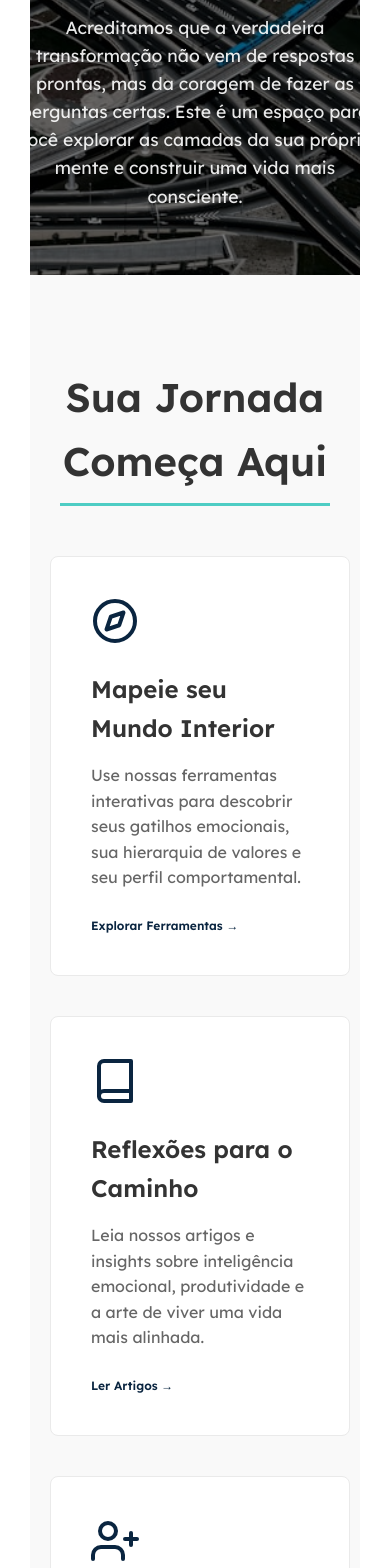
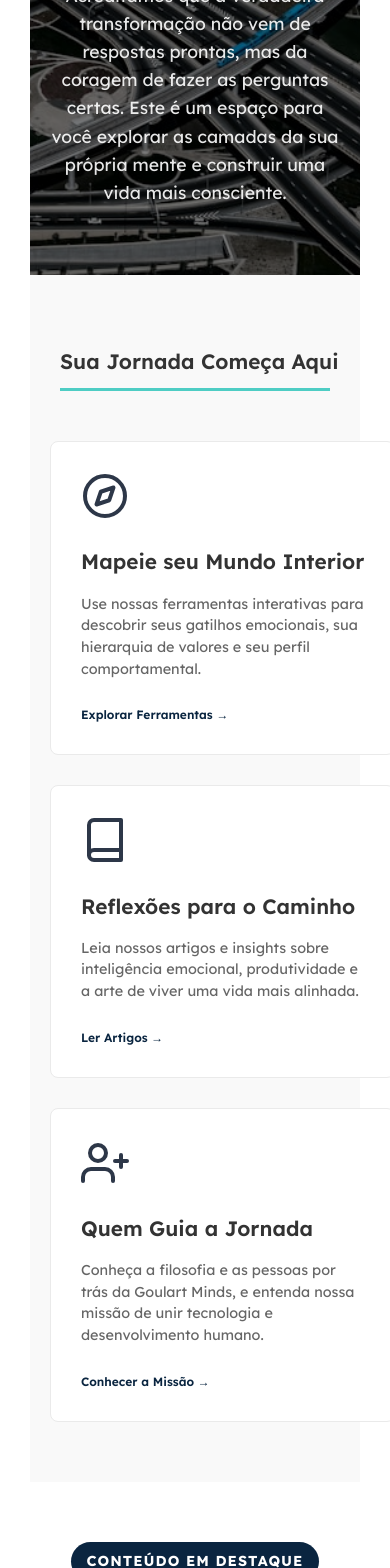
Before and after one commit to BrutusSMG/goulartminds-plataforma, a Next.js app: page / in a window 390 px wide. Shown: the part 432-2000 px from the top of the page. Built offline with nearby package versions, Linux system fonts and the light colour scheme; no server answers; the database is empty.

Commit message:
feat: Implementa melhorias likes, compartilhamento social e ícones

```diff
--- a/next.config.js
+++ b/next.config.js
@@ -8,33 +8,40 @@ const nextConfig = {
   images: {
     remotePatterns: [
       {
+        protocol: 'https',
+        hostname: 'res.cloudinary.com',
+        port: '',
+        pathname: '/**',
+      },
+
+      {
+        protocol: 'https',
+        hostname: 'lh3.googleusercontent.com',
+        port: '',
+        pathname: '/**',
+      },
+      {
         protocol: 'http',
         hostname: 'localhost',
         port: '3000',
         pathname: '/**',
       },
-      // Adicione o domínio de produção aqui também para quando fizer o deploy
+
       {
         protocol: 'https',
         hostname: 'www.goulartminds.com.br',
         port: '',
         pathname: '/**',
       },
+      {
+        protocol: 'https',
+        hostname: 'goulartminds.com.br',
+        port: '',
+        pathname: '/**',
+      },
     ],
-  },
-
-  // Mantendo sua configuração de 'env' original
-  env: {
-    DATABASE_URL: process.env.DATABASE_URL,
-    NEXTAUTH_URL: process.env.NEXTAUTH_URL,
-    NEXTAUTH_SECRET: process.env.NEXTAUTH_SECRET,
-    EMAIL_SERVER_USER: process.env.EMAIL_SERVER_USER,
-    EMAIL_SERVER_PASS: process.env.EMAIL_SERVER_PASS,
-    EMAIL_SERVER_HOST: process.env.EMAIL_SERVER_HOST,
-    EMAIL_SERVER_PORT: process.env.EMAIL_SERVER_PORT,
-    EMAIL_FROM: process.env.EMAIL_FROM,
   },
 };
 
-// 👇 Mantendo a sua sintaxe de exportação original, que está correta para o seu projeto
+
 module.exports = nextConfig;
--- a/package.json
+++ b/package.json
@@ -25,6 +25,7 @@
     "@auth/prisma-adapter": "^1.6.0",
     "@prisma/client": "5.12.1",
     "cloudinary": "^2.8.0",
+    "date-fns": "^4.1.0",
     "dotenv": "^17.2.3",
     "formidable": "^3.5.4",
     "next": "13.5.6",
--- a/pages/index.js
+++ b/pages/index.js
@@ -94,7 +94,7 @@ export default function HomePage(props) {
             </Link>
 
             {/* Card 3: Sobre Nós */}
-            <Link href="/sobre" className={styles.card}>
+            <Link href="/em-construcao" className={styles.card}>
               <div className={styles.cardIcon}>
                 {/* Ícone de Conexão (SVG ) */}
                 <svg
@@ -155,8 +155,8 @@ export default function HomePage(props) {
                       src={article.imageUrl}
                       alt={article.title}
                       fill={true}
-                    sizes="100vw"
-                    style={{ objectFit: 'cover' }}
+                      sizes="(max-width: 900px) 100vw, 50vw"
+                      style={{ objectFit: 'cover', borderRadius: '8px'}}
                       className={styles.featuredImage}
                       priority={true}
                   />
--- /dev/null
+++ b/styles/EmConstrucao.module.css
@@ -0,0 +1,56 @@
+/* src/styles/EmConstrucao.module.css */
+
+.container {
+  display: flex;
+  flex-direction: column;
+  align-items: center;
+  justify-content: center;
+  text-align: center;
+  min-height: 60vh; /* Garante que o conteúdo ocupe uma boa parte da tela */
+  padding: 40px 20px;
+}
+
+.iconWrapper {
+  margin-bottom: 2rem;
+  color: var(--primary-color, #0070f3);
+}
+
+.title {
+  font-size: 2.5rem;
+  font-weight: 600;
+  color: #333;
+  margin-bottom: 1rem;
+}
+
+.subtitle {
+  font-size: 1.2rem;
+  color: #666;
+  line-height: 1.6;
+  max-width: 500px;
+  margin-bottom: 2.5rem;
+}
+
+.homeButton {
+  display: inline-block;
+  padding: 12px 24px;
+  background-color: var(--primary-color, #0070f3);
+  color: white;
+  font-weight: bold;
+  text-decoration: none;
+  border-radius: 8px;
+  transition: background-color 0.2s ease, transform 0.2s ease;
+}
+
+.homeButton:hover {
+  background-color: #005bb5; /* Um tom mais escuro da cor primária */
+  transform: translateY(-2px);
+}
+
+@media (max-width: 768px) {
+  .title {
+    font-size: 2rem;
+  }
+  .subtitle {
+    font-size: 1rem;
+  }
+}
--- a/styles/homepage.module.css
+++ b/styles/homepage.module.css
@@ -45,7 +45,7 @@
 }
 
 .heroTitle {
-  font-size: 3.5rem; /* Tamanho grande para o título */
+  font-size: 3rem; /* Tamanho grande para o título */
   font-weight: 600;
   margin-bottom: 1rem;
   line-height: 1.2;
@@ -76,9 +76,22 @@
   .heroSection {
     height: 60vh;
   }
+
+  .heroContent {
+    /* Adiciona a propriedade de quebra de palavra como segurança */
+    word-wrap: break-word;
+    overflow-wrap: break-word; /* Versão mais moderna da mesma propriedade */
+  }
+
   .heroTitle {
-    font-size: 2.5rem;
+    /* --- TÉCNICA DE TIPOGRAFIA RESPONSIVA --- */
+    /* clamp(MIN, IDEAL, MAX) */
+    /* Mínimo: 2rem (32px) */
+    /* Ideal: 8vw (8% da largura da tela) */
+    /* Máximo: 2.8rem (aprox. 45px) */
+    font-size: clamp(2rem, 8vw, 2.8rem);
   }
+
   .heroSubtitle {
     font-size: 1.1rem;
   }
@@ -90,7 +103,7 @@
 
 .explorationSection {
   padding: 80px 0;
-  background-color: #f9f9f9; /* Um cinza bem claro para o fundo */
+  background-color: #f9f9f9;
 }
 
 .sectionContainer {
@@ -101,7 +114,7 @@
 }
 
 .sectionTitle {
-  font-size: 2.5rem;
+  font-size: 1.8rem;
   font-weight: 600;
   margin-bottom: 50px;
   color: #333;
@@ -109,8 +122,8 @@
 
 .cardsGrid {
   display: grid;
-  grid-template-columns: repeat(auto-fit, minmax(300px, 1fr)); /* Grid responsivo */
-  gap: 40px; /* Espaçamento entre os cards */
+  grid-template-columns: repeat(auto-fit, minmax(300px, 1fr));
+  gap: 40px;
 }
 
 .card {
@@ -131,8 +144,10 @@
 
 .cardIcon {
   margin-bottom: 20px;
-  color: var(--primary-color, #0070f3); /* Cor do ícone */
 }
+.iconColor1 { color: #2a9d8f; } /* Verde-azulado */
+.iconColor2 { color: #e76f51; } /* Laranja-queimado */
+.iconColor3 { color: #f4a261; } /* Amarelo-mostarda */
 
 .cardTitle {
   font-size: 1.5rem;
@@ -154,6 +169,42 @@
   text-decoration: none;
 }
 
+@media (max-width: 768px) {
+  .explorationSection {
+    padding: 60px 0; /* Menos preenchimento vertical no mobile */
+  }
+
+  .sectionTitle {
+    /* 1. Título da Seção em uma linha */
+    white-space: nowrap; /* Impede a quebra de linha */
+    font-size: 1.3rem; /* Reduz um pouco para garantir que caiba */
+  }
+
+  .cardsGrid {
+    /* Ajusta o grid para ter apenas uma coluna no mobile */
+    grid-template-columns: 1fr;
+    gap: 30px; /* Menos espaçamento entre os cards */
+  }
+
+  .card {
+    padding: 30px; /* Menos preenchimento interno nos cards */
+  }
+
+  .cardTitle {
+    /* 3. Título do Card em uma linha */
+    white-space: nowrap;
+    overflow: hidden; /* Esconde o que não couber */
+    text-overflow: ellipsis; /* Adiciona "..." no final se o texto for cortado */
+    font-size: 1.3rem; /* Reduz um pouco o tamanho */
+  }
+
+  .cardText {
+    /* 4. Diminui o texto do card */
+    font-size: 0.9rem;
+    line-height: 1.5;
+  }
+}
+
 /* ============================================ */
 /* ESTILOS PARA A SEÇÃO DE DESTAQUE             */
 /* ============================================ */
@@ -171,11 +222,11 @@
 
 .featuredTag {
   display: inline-block;
-  margin-bottom: 15px;
-  padding: 5px 12px;
-  background-color: #eef1f5;
-  color: var(--primary-color, #0070f3);
-  font-size: 0.8rem;
+  margin-bottom: 50px;
+  padding: 15px 15px;
+  background-color: var(--primary-color, #0070f3); /* Usa a cor primária como fundo */
+  color: white;
+  font-size: 1rem;
   font-weight: bold;
   border-radius: 20px;
   letter-spacing: 1px;
@@ -254,26 +305,48 @@
 
 /* Ajustes para telas menores (celulares) */
 @media (max-width: 900px) {
-  .featuredContent {
-    /* Empilha a imagem e o texto */
-    flex-direction: column;
-    gap: 40px;
+  .featuredSection {
+    padding: 60px 0; /* Menos preenchimento vertical */
   }
 
+  /* 1. Dando mais destaque à tag */
+  .featuredTag {
+    background-color: var(--primary-color, #0070f3); /* Usa a cor primária como fundo */
+    color: white; /* Texto branco para contraste */
+    padding: 8px 16px;
+    font-size: 0.9rem;
+  }
+
+  /* 2. Diminuindo títulos e texto */
   .featuredTitle {
-    font-size: 1.8rem;
+    font-size: 1.8rem; /* Já estava bom, mantido */
   }
 
   .featuredSubtitle {
-    font-size: 1.4rem;
-    margin-top: -5px;
-  }
-
-  .featuredText {
-    text-align: center;
+    font-size: 1.3rem; /* Reduzido */
+    margin-top: 0;
   }
 
   .featuredDescription {
-    text-align: left;
+    font-size: 1rem; /* Reduzido */
+    text-align: left; /* Mantém o alinhamento à esquerda para melhor leitura de parágrafos */
+  }
+
+  /* 3. Ajustando o layout da imagem e texto */
+  .featuredContent {
+    flex-direction: column; /* Empilha a imagem e o texto */
+    gap: 40px; /* Reduz o espaçamento entre imagem e texto */
+  }
+
+  .featuredImageContainer {
+    width: 100%; /* Garante que o contêiner da imagem ocupe toda a largura */
+    height: 250px; /* Altura fixa para a imagem no mobile, evita que fique muito grande */
+  }
+
+  /* O seu .featuredImage já deve funcionar bem com o Next/Image,
+     mas garantir que o contêiner tenha um tamanho definido é crucial. */
+
+  .featuredText {
+    text-align: center; /* Centraliza o link "Leia mais" */
   }
 }
```
Also changed, not shown: pages/artigos/[slug].js (+16 -2 lines), pages/em-construcao.js (added, +41 -0 lines), styles/articlePage.module.css (+28 -5 lines), 1 other file (tests, documents, lock files or other folders). Lines whose indentation alone changed are shown as unchanged.
